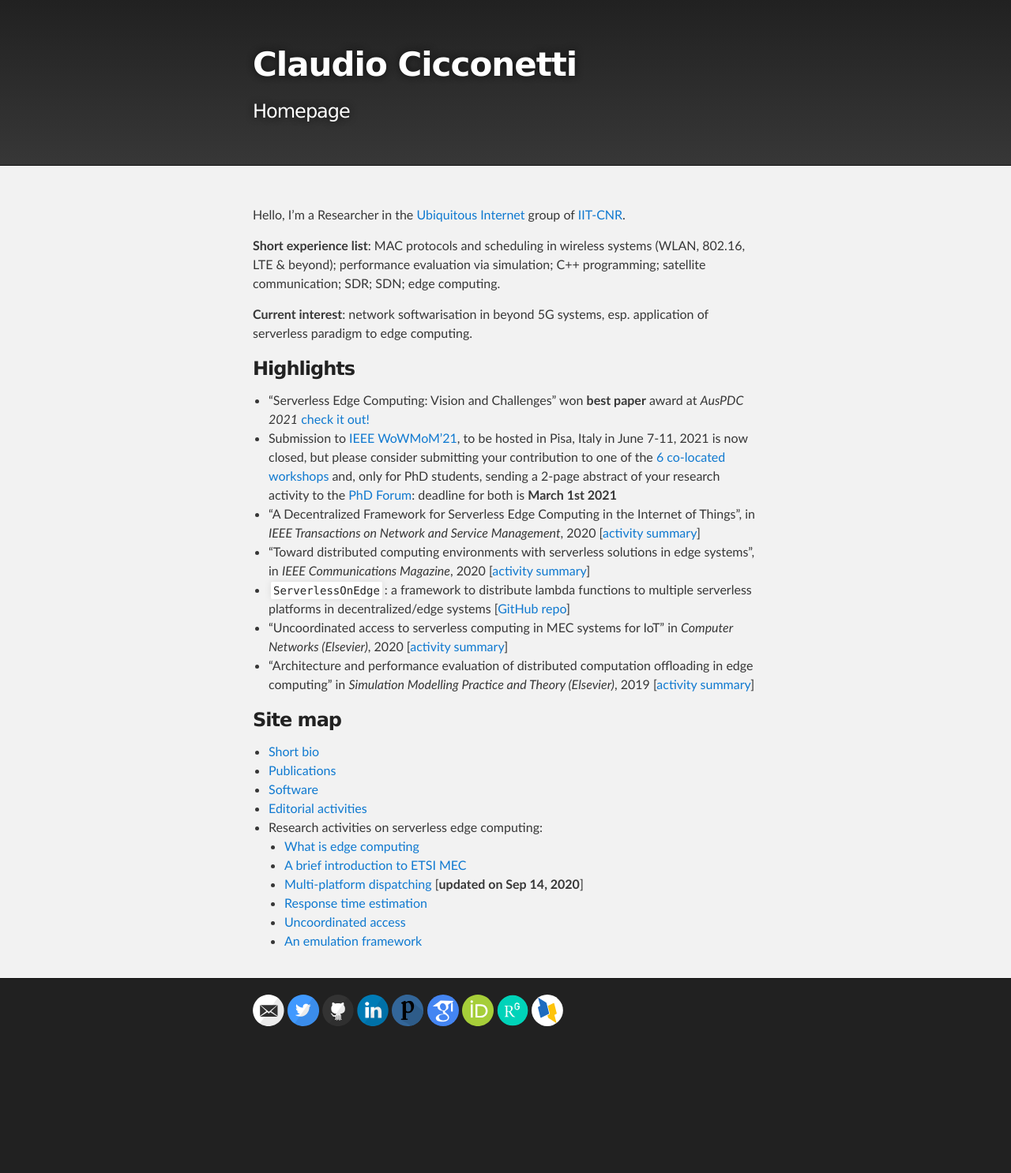
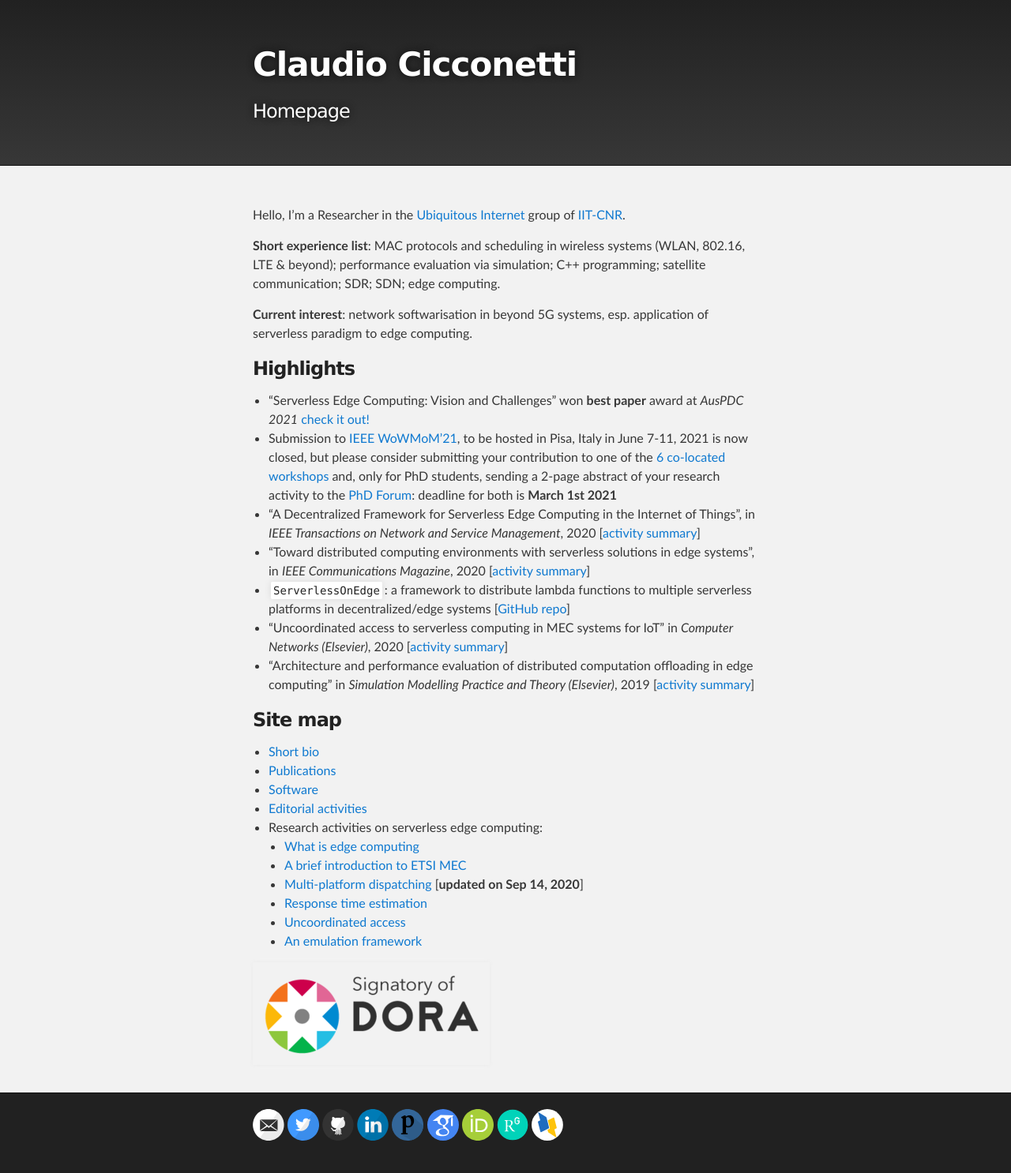
Before and after one commit to ccicconetti/ccicconetti.github.io, a Jekyll site: the page built from index.md, in a window 1280 px wide. Shown: the whole page at 79% size. Built offline with Jekyll 4.4.1, drawn with Linux system fonts in a browser that asks for light colours; before the commit the page ends 1341 px from its top, so only the background shows below that.

Commit message:
Add DORA badge

```diff
--- a/index.md
+++ b/index.md
@@ -32,3 +32,5 @@ Hello, I'm a Researcher in the [Ubiquitous Internet](http://cnd.iit.cnr.it/) gro
   - [Response time estimation](percom2019.md)
   - [Uncoordinated access](uncoord.md)
   - [An emulation framework](simpat.md)
+
+[![](pictures/Dorabadge1.png)](https://sfdora.org/)
```
Also changed, not shown: pictures/Dorabadge1.png (added).
